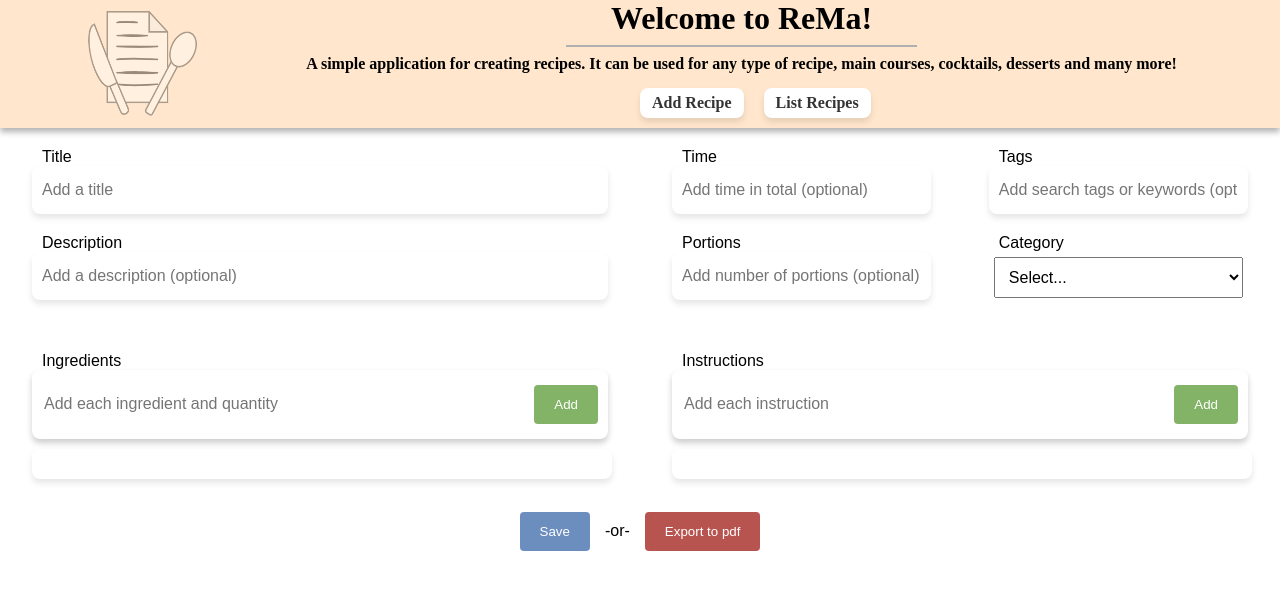
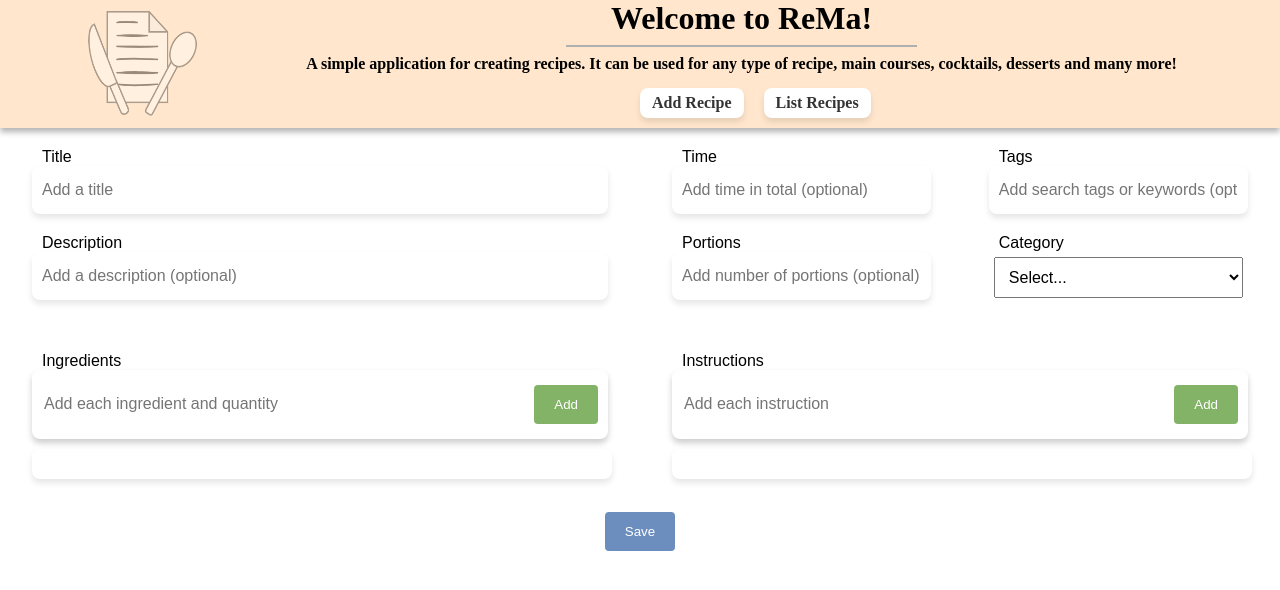
Before and after one commit to ktzanak/rema, a React (Vite) app in the folder rema-frontend/: page /add in a window 1280 px wide. Shown: the top 590 px of the page. Built offline with nearby package versions, Linux system fonts and the light colour scheme.

Commit message:
removed the pdf button from addrecipe component

```diff
--- a/rema-frontend/src/components/AddRecipe.jsx
+++ b/rema-frontend/src/components/AddRecipe.jsx
@@ -1,15 +1,11 @@
 import { useState } from "react";
 import { Row, Col, Container } from "react-bootstrap";
-import { pdf } from "@react-pdf/renderer";
-import { saveAs } from "file-saver";
-import PdfDocu from "./PdfDocu";
 import IngredientsForm from "./IngredientsForm";
 import InstructionsForm from "./InstructionsForm";
 import IngredientsList from "./IngredientsList";
 import InstructionsList from "./InstructionsList";
 import RecipeInfo from "./RecipeInfo";
 import styles from "../css/addrecipe.module.css";
-import { PDFDownloadLink } from "@react-pdf/renderer";
 
 export default function AddRecipe() {
   const [saveStatus, setSaveStatus] = useState({ message: "", type: "" });
@@ -23,18 +19,6 @@ export default function AddRecipe() {
     totaltime: "",
     nrportions: "",
   });
-
-  const downloadPdf = async () => {
-    const fileName = "ReMa_recipe.pdf";
-    const blob = await pdf(
-      <PdfDocu
-        recipeinfo={recipeinfo}
-        ingredients={ingredients}
-        instructions={instructions}
-      />
-    ).toBlob();
-    saveAs(blob, fileName);
-  };
 
   const saveRecipe = async () => {
     if (!recipeinfo.name.trim()) {
@@ -159,12 +143,6 @@ export default function AddRecipe() {
             Save
           </button>
         </Col>
-        <span className={styles.orText}>-or-</span>
-        <Col className={styles.ingredientsinstructionsbutton}>
-          <button onClick={downloadPdf} className={styles.modernbuttonexport}>
-            Export to pdf
-          </button>
-        </Col>
       </Row>
     </Container>
   );
```
